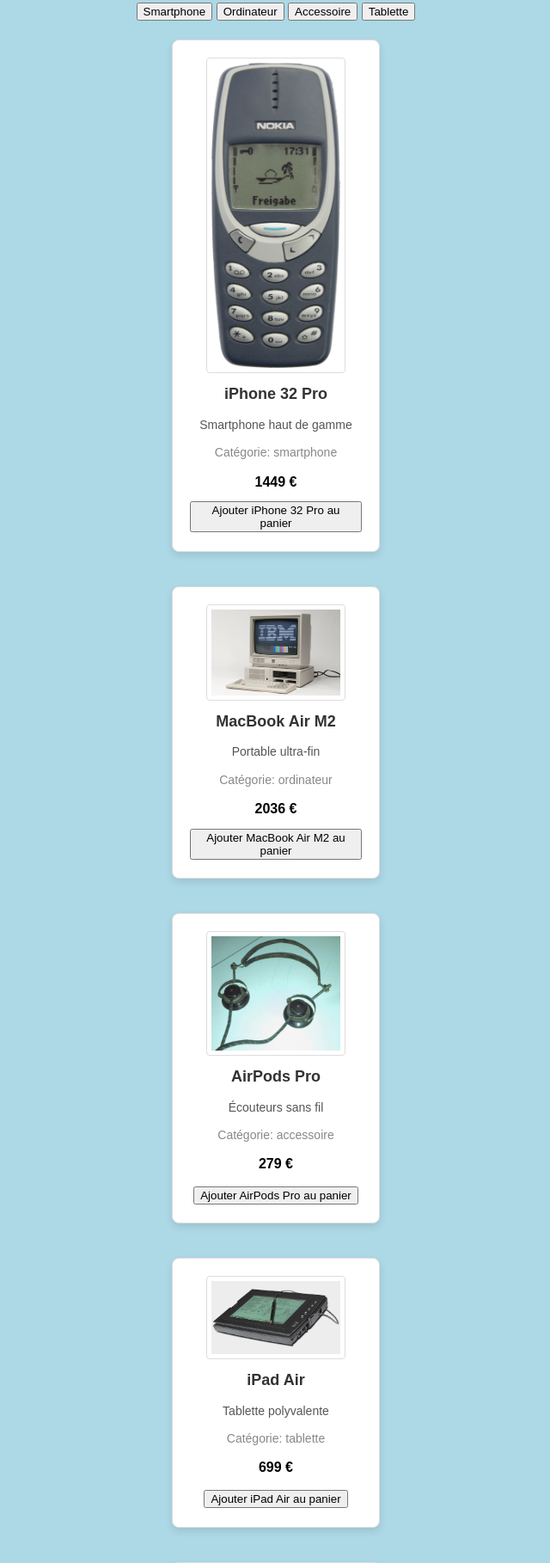
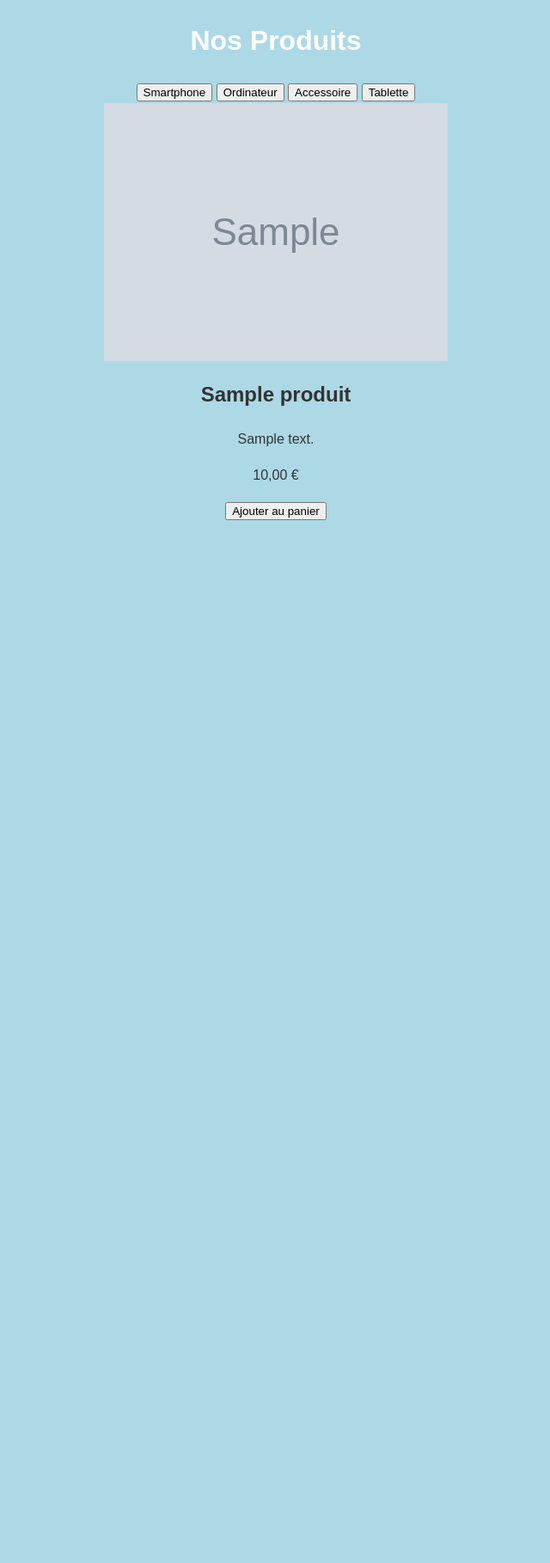
Before and after one commit to Nathor36/projet_dev_ecommerce, a PHP site: page /produits.php in a window 1280 px wide. Shown: the part 73-1891 px from the top of the page at 86% size, without its empty margins (319-959 px from the left). After the commit the page ends 678 px from the top, so only its background shows below. Run offline with PHP 8.4, Linux system fonts and the light colour scheme; tables that the repository leaves empty hold one stand-in row (values such as "Sample post"); grey boxes marked "Sample" are stand-in pictures.

Commit message:
bon on reprends sur des bonne base

```diff
--- a/includes/card.php
+++ /dev/null
@@ -1,88 +0,0 @@
-<?php
-
-$produits = [
- ['nom' => 'iPhone 32 Pro', 'prix' => 1449, 'image' => 'C.jpg', 'description' => 'Smartphone haut de gamme', 'categorie' => 'smartphone' , 'Id' => "1"],
- ['nom' => 'MacBook Air M2', 'prix' => 2036, 'image' => 'A.jpg', 'description' => 'Portable ultra-fin', 'categorie' => 'ordinateur' , 'Id' => "2"],
- ['nom' => 'AirPods Pro', 'prix' => 279, 'image' => 'E.jpg', 'description' => 'Écouteurs sans fil', 'categorie' => 'accessoire', 'Id' => "3"],
- ['nom' => 'iPad Air', 'prix' => 699, 'image' => 'F.jpg', 'description' => 'Tablette polyvalente', 'categorie' => 'tablette' , 'Id' => "4"],
- ['nom' => 'Rolex Apple Watch', 'prix' => 44449, 'image' => 'D.jpg', 'description' => 'Montre connectée', 'categorie' => 'accessoire' , 'Id' => "5"],
- ['nom' => 'haappel fortuna watch', 'prix' => 147450, 'image' => 'G.jpg' , 'description' => 'montre de luxe', 'categorie' => 'accessoire' , 'Id' => "6"],
- ['nom' => 'Mac Studio', 'prix' => 2299, 'image' => 'B.jpg', 'description' => 'Station ultra-puissante', 'categorie' => 'ordinateur', 'Id' => "7"],
- ['nom' => 'haarpods' , 'prix' => 1100, 'image' => 'H.jpeg' , 'description' => 'ecouteurs derniere generation', 'categorie' => 'accessoires' , 'Id' => "8"],
- ['nom' => 'iphone 64 mini' , 'prix' => 2100, 'image' => 'i.webp' , 'description' => 'telephone derniere generation', 'categorie' => 'smartphone' , 'Id' => "9"],
- ['nom' => 'ipad KIDIZOOM' , 'prix' => 100, 'image' => 'j.jpg' , 'description' => 'tablette du peuple', 'categorie' => 'tablette' , 'Id' => "10"],
-];
-
-$_SESSION['panier'] = [
-
-    // Trouver les articles dans le panier
-
-    [
-        'product_id' => 1,
-        'quantity' => 1,
-        'name' => 'Product A',
-    ],
-    [
-        'product_id' => 2,
-        'quantity' => 1,
-        'name' => 'Product B',
-    ],
-    [
-        'product_id' => 3,
-        'quantity' => 1,
-        'name' => 'Product C',
-    ],
-    [
-        'product_id' => 4,
-        'quantity' => 1,
-        'name' => 'Product D',
-    ],
-    [
-        'product_id' => 5,
-        'quantity' => 1,
-        'name' => 'Product E',
-    ],
-    [
-        'product_id' => 6,
-        'quantity' => 1,
-        'name' => 'Product F',
-    ],
-    [
-        'product_id' => 7,
-        'quantity' => 1,
-        'name' => 'Product G',
-    ],
-    [
-        'product_id' => 8,
-        'quantity' => 1,
-        'name' => 'Product H',
-    ],
-    [
-        'product_id' => 9,
-        'quantity' => 1,
-        'name' => 'Product I',
-    ],
-    [
-        'product_id' => 10,
-        'quantity' => 1,
-        'name' => 'Product J',
-    ],
-];
-
-
-function createCard($nom, $prix, $image, $description, $categorie,)
-{
-return "
-<div class='product-card'>
-<img src='../projet_dev_ecommerce/images/$image' alt='$nom' class='card-image'>
-<div class='card-content'>
-<h3 class='card-title'>$nom</h3>
-<p class='card-description'>$description</p>
-<p class='card-category'>Catégorie: $categorie</p>
-<div class='card-price'>$prix €</div>
-<button class='btn-acheter'>Ajouter $nom au panier </button>
-
-
-</div>
-</div>";
-}
--- a/produits.php
+++ b/produits.php
@@ -1,42 +1,103 @@
-<?php include 'includes/card.php'; ?>
 <!DOCTYPE html>
+<?php
+session_start(); // On démarre la session PHP
+
+require_once 'connexion_bdd.php';  // fichier de connexion et il contien la variable $pdo
+?>
 <html>
 <head>
     <meta charset="UTF-8">
     <title>Produits</title>
-    <link rel="stylesheet" href="produit.css">
-    <link rel="stylesheet" href="https://cdnjs.cloudflare.com/ajax/libs/font-awesome/6.0.0-beta3/css/all.min.css">
+
+    <link rel="stylesheet" href="produit.css">  <!--relie le ficher css avec se fichier (si quelqu'un lit sa fais un style stp sinon je vais passer ma nuit BOBBY -->
+
+    <link rel="stylesheet" href="https://cdnjs.cloudflare.com/ajax/libs/font-awesome/6.0.0/css/all.min.css">     <!-- Azouz se lien c'est pour ton panier de mort et le relier au site (oui celui-ci) -->
 </head>
 <body>
+    <!-- c'est a partir de la c'est le haut du site -->
     <header class="navbar">
-        <div class="logo">Haapple Store</div>
+
+        <div class="logo">Haapple Store</div> <!-- sa c'est pour que le nom du site soit a gauche -->
+
+        <!-- début de la nav bar ON TOUCHE PAS A SA C'EST FINI (sauf dans la page panier) -->
         <nav>
             <ul>
+                <!-- la c'est la nav bar sa permet de relier les ficher au autre (c'est logique faut juste lire)-->
                 <li><a href="index.php">Accueil</a></li>
                 <li><a href="produits.php" class="active">Produits</a></li>
                 <li><a href="contact.php">Contact</a></li>
                 <li><a href="connexion.php">Se connecter</a></li>
-                <li><a href="PagePanier.php"><i class="fas fa-shopping-cart"></i></a></li>
+                <li><a href="PagePanier.php"><i class="fas fa-shopping-cart"></i></a></li> <!-- un peu compliquer a écrire mais simple a comprendre c'est pour le que sa aille chercher dans le lien tu peux pas le louper en gros pour le petit logo de panier -->
             </ul>
         </nav>
     </header>
-    <button class='btn-acheter'>Smartphone</button>
-    <button class='btn-acheter'>Ordinateur</button>
-    <button class='btn-acheter'>Accessoire</button>
-    <button class='btn-acheter'>Tablette</button>
 
+    <!-- la c'est la que les vrais chose commence c'est juste en dessuis de la nav bar  -->
+
+    <h1>Nos Produits</h1>
+
+        <footer>
+        <!-- inchalla sa marche c'est les futur boutton pour trié -->
+        <button class='btn-filtre'>Smartphone</button>
+        <button class='btn-filtre'>Ordinateur</button>
+        <button class='btn-filtre'>Accessoire</button>
+        <button class='btn-filtre'>Tablette</button>
+
+        </footer>
     <?php
-     if ($_SERVER['REQUEST_METHOD'] === 'POST' && isset($_POST['Smartphone']))
-        // Filtrer les produits pour n'afficher que les smartphones
-        $produits = array_filter($produits, function($produit) {
-            return $produit['categorie'] === 'Smartphone';
-        });
+    //la c'est le début pour afficher les produit qui sont dans la base de donné
+
+    // la c'est la première étape et on prépare la requête SQL pour aller chercher tout nos produits dans la table du même nom
+    $tproduit = "SELECT * FROM produits";
+
+    // la c'est la deuxième étape on éxecute la requête sql donc le $tproduit dans la base de donné $pdo et cette requete elle a pour nom bas = $requete
+    $requete = $pdo->query($tproduit);
+
+    // la déreniére étape on récuper tout les résultat donc de la requete "SELECT * FROM produits" mais sous la forme d'un tableau
+    $articles = $requete->fetchAll(PDO::FETCH_ASSOC);
     ?>
-    <?php foreach($produits as $produit):?>
- <div class="card">
 
+    <!-- *************** AFFICHAGE DES PRODUITS *************** -->
+    <section class="produits">
+        <!-- On parcourt le tableau $articles, chaque élément correspond à un produit -->
+        <?php foreach($articles as $article): ?>
 
+            <!-- Bloc HTML représentant un seul produit -->
+            <article class="produit">
 
- <?= createCard($produit['nom'], $produit['prix'], $produit['image'], $produit['description'], $produit['categorie'], ) ?>
+                <!-- Si une image existe pour le produit -->
+                <?php if (!empty($article['image'])): ?>
 
-<?php endforeach; ?>
+                    <!-- On affiche l’image du produit (dossier images/) -->
+                    <img src="images/<?php echo htmlspecialchars($article['image']); ?>"
+                         alt="<?php echo htmlspecialchars($article['nom']); ?>"
+                         class="image-produit">
+
+                <?php else: ?>
+                    <!-- Sinon, on affiche une image par défaut -->
+                    <img src="images/placeholder.png" alt="Image non disponible" class="image-produit">
+                <?php endif; ?>
+
+                <!-- Nom du produit -->
+                <h2><?php echo htmlspecialchars($article["nom"]); ?></h2>
+
+                <!-- Description du produit (si elle existe) -->
+                <?php if (!empty($article["description"])): ?>
+                    <p class="description"><?php echo htmlspecialchars($article["description"]); ?></p>
+                <?php endif; ?>
+
+                <!-- Prix du produit (si défini) -->
+                <?php if (isset($article["prix"])): ?>
+                    <!-- number_format formate le nombre avec 2 décimales et des séparateurs français -->
+                    <p class="prix"><?php echo number_format($article["prix"], 2, ',', ' '); ?> €</p>
+                <?php endif; ?>
+
+                <!-- Bouton pour ajouter le produit au panier -->
+                <button class="btn-acheter">Ajouter au panier</button>
+            </article>
+
+        <?php endforeach; ?>
+    </section>
+
+</body>
+</html>
```
Also changed, not shown: PagePanier.php (deleted, +0 -97 lines).
